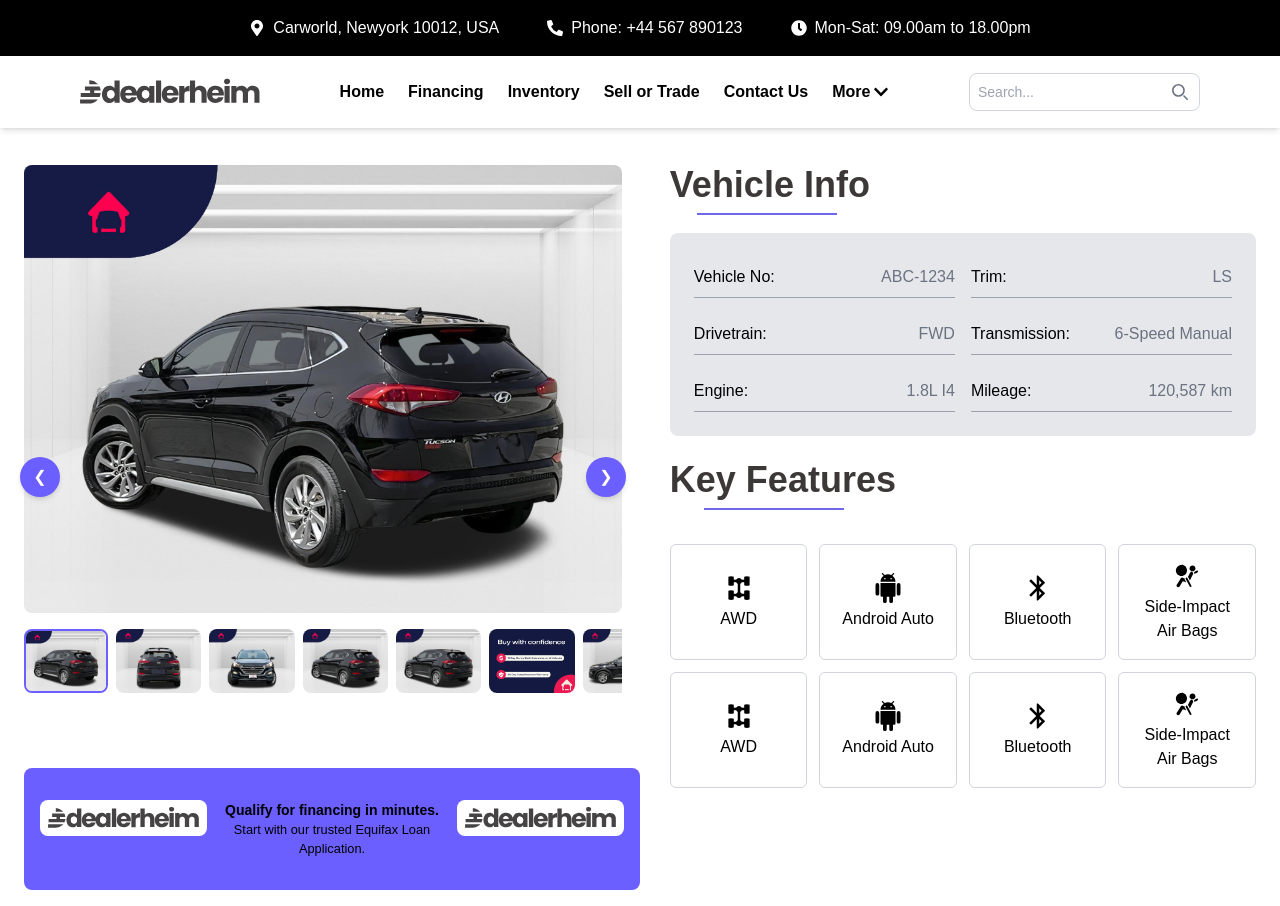
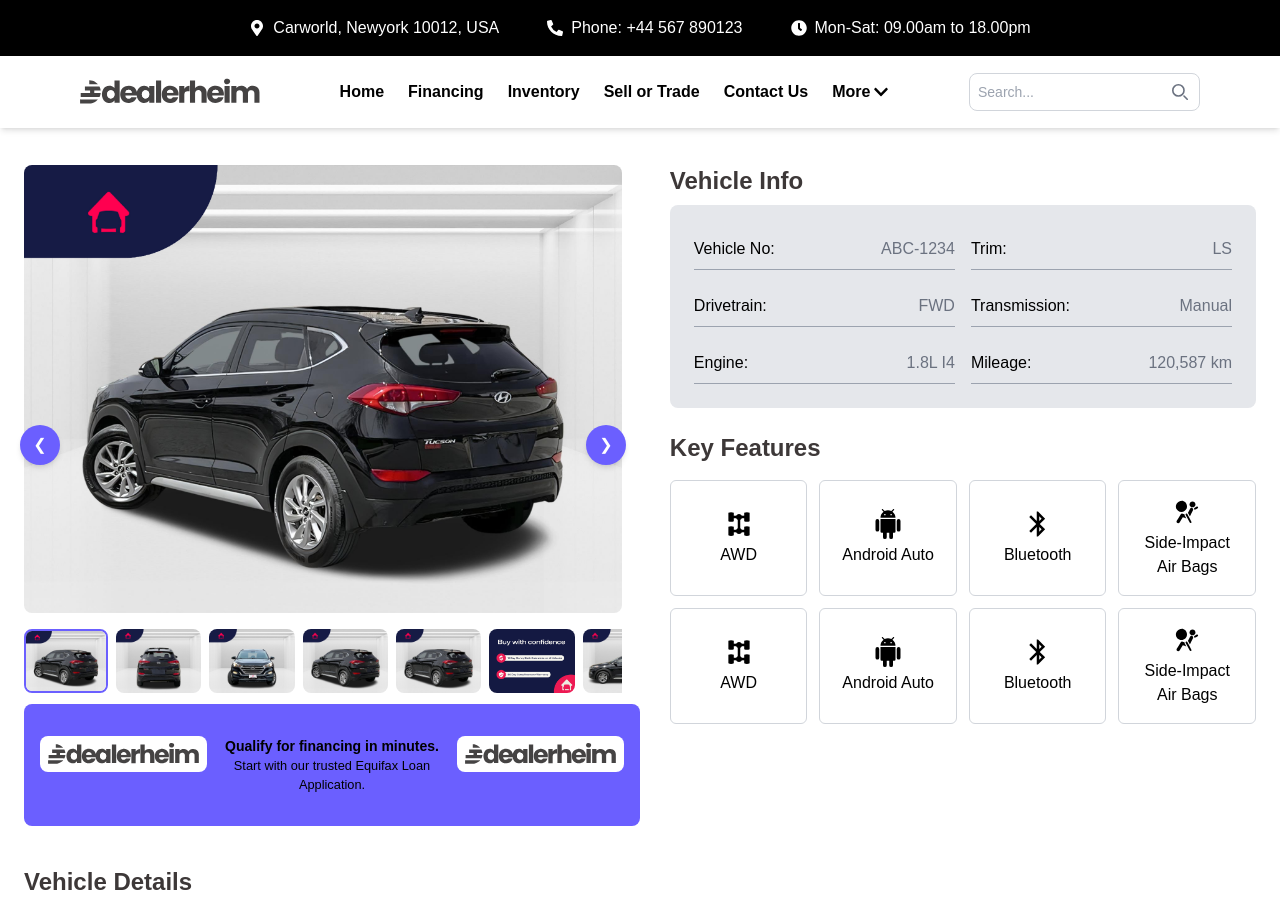
Before and after one commit to MuhammadAkil/delarheim, a Next.js app: page /vehicel-details in a window 1280 px wide. Shown: the top 906 px of the page. Built offline with nearby package versions, Linux system fonts and the light colour scheme.

Commit message:
update changes

```diff
--- a/src/app/financing/page.tsx
+++ b/src/app/financing/page.tsx
@@ -148,22 +148,33 @@ const form = () => {
 
 	return (
 		<>
-			<div className=" relative w-full flex flex-col items-center" style={{ minHeight: "10rem", overflow: "hidden" }}>
+			<div className="relative w-full flex flex-col justify-between items-center">
 				{/* Background Image */}
-				<Image src="/images/bg-image-faq.jpg" alt="Image Error" width={600} height={600} className="w-full opacity-25 h-[100svh] lg:h-auto object-cover opacity-75" style={{ maxHeight: "30rem" }} />
+				<Image src="/images/bg-image-faq.jpg" alt="Image Error" width={600} height={650} className="w-full opacity-25 h-[100svh] lg:h-auto object-cover opacity-75" style={{ maxHeight: "30rem" }} />
 
+				{/* Content Wrapper */}
+				<div className="absolute flex flex-col gap-9 md:gap-4 xl:gap-9 items-center w-[90%]">
 					{/* Heading */}
-				<div className="absolute top-3 lg:top-[12rem] left-1/2 transform -translate-x-1/2">
-					<h2 className="w-full text-white text-xl font-semibold lg:text-4xl text-center lg:-mt-32 text-shadow">
+					<div className="mt-5 lg:mt-12 text-center !w-[80%]">
+						<h2 className="text-white text-xl font-semibold lg:text-4xl text-shadow">
 							Get Financing result without <br className="hidden md:block" /> impacting your credit
 						</h2>
 					</div>
 
 					{/* Tabs Section */}
-				<div className="absolute backdrop-xl top-[11rem] left-1/2 transform -translate-x-1/2 bg-white/50 py-5 px-2 md:p-3 rounded-lg lg:rounded-[5px] shadow-md w-[90%] sm:w-[80%] md:w-[70%] lg:w-[auto] mt-4">
+					{/* <div className="backdrop-xl bg-white/50 py-5 px-2 md:p-3 rounded-lg lg:rounded-[5px] shadow-md mt-5 lg:mt-4 w-full sm:w-[80%] md:w-auto">
 						<div className="flex flex-wrap justify-center gap-3 md:space-x-4">
 							{["How it Works", "Car Payment Calculator", "Car Max Auto Finance"].map((label, index) => (
-							<button key={index} onClick={() => handleButtonClick(index)} className={`text-black w-[270px] lg:w-auto px-4 py-2 md:px-6 md:py-3 text-sm md:text-base transition duration-300 ${activeButton === index ? "bg-[#5950d0] text-white rounded-[5px]" : "shadow-lg border bg-gray-100 hover:bg-gray-200 rounded-[5px]"}`}>
+								<button key={index} onClick={() => handleButtonClick(index)} className={`text-black w-full md:w-[270px] lg:w-auto px-4 py-2 md:px-6 md:py-3 text-sm md:text-base transition duration-300 ${activeButton === index ? "bg-[#5950d0] text-white rounded-[5px]" : "shadow-lg border bg-gray-100 hover:bg-gray-200 rounded-[5px]"}`}>
+									{label}
+								</button>
+							))}
+						</div>
+					</div> */}
+					<div className="backdrop-xl bg-white/50 py-5 px-2 md:p-3 rounded-lg lg:rounded-[5px] shadow-md mt-5 lg:mt-4 w-full sm:w-[80%] md:w-auto">
+						<div className="flex flex-col lg:flex-row flex-wrap justify-center gap-3 md:space-x-4">
+							{["How it Works", "Car Payment Calculator", "Car Max Auto Finance"].map((label, index) => (
+								<button key={index} onClick={() => handleButtonClick(index)} className={`text-black w-full md:w-[270px] lg:w-auto px-4 py-2 md:px-6 md:py-3 text-sm md:text-base transition duration-300 ${activeButton === index ? "bg-[#5950d0] text-white rounded-[5px]" : "shadow-lg border bg-gray-100 hover:bg-gray-200 rounded-[5px]"}`}>
 									{label}
 								</button>
 							))}
@@ -171,19 +182,7 @@ const form = () => {
 					</div>
 
 					{/* Button Section */}
-				<div className="absolute top-[40rem] md:top-[19rem] left-1/2 min-w-[300px] transform -translate-x-1/2">
-					<div className="flex justify-center items-center flex-col gap-3">
-						<Link href={"/form"}>
-							<button className="text-white rounded-md px-8 py-2 mt-2 transition duration-300 md:text-2xl text-xl hover:bg-[#5950d0]/90 bg-[#5950d0]">Get Pre-Qualified</button>
-						</Link>
-					</div>
-				</div>
-
-				<div className="absolute top-[10rem] md:top-[12rem] left-1/2 transform -translate-x-1/2 p-4 md:w-auto text-white md:block hidden sm:hidden" style={{ display: "block", visibility: "hidden" }}>
-					<p className="text-xl sm:text-2xl md:text-4xl lg:text-5xl xl:text-6xl font-bold text-center">{currentHeading}</p>
-					<p className="text-xl sm:text-2xl md:text-4xl lg:text-5xl xl:text-6xl font-bold text-center">Impacting Your Credit.</p>
-
-					<div className="mt-6 text-center">
+					<div className="mt-5 lg:mt-6">
 						<Link href={"/form"}>
 							<button className="text-white rounded-md px-8 py-2 transition duration-300 md:text-2xl text-xl hover:bg-[#5950d0]/90 bg-[#5950d0]">Get Pre-Qualified</button>
 						</Link>
@@ -301,12 +300,9 @@ const form = () => {
 
 						<div className="space-y-2 lg:px-10 px-2">
 							<div className="relative inline-block text-center mb-7">
-								<h2 className="block w-full bg-gradient-to-b from-white to-white text-[#3d3838] bg-clip-text font-bold text-3xl sm:text-4xl">
-									Personalized results in minutes
-								</h2>
+								<h2 className="block w-full bg-gradient-to-b from-white to-white text-[#3d3838] bg-clip-text font-bold text-3xl sm:text-4xl">Personalized results in minutes</h2>
 								<span className="absolute left-1/2 bottom-[-10px] transform -translate-x-[65%] w-[140px] h-[2px] bg-[#6F68EC]"></span>
 							</div>
-
 
 							<p className="mb-6 text-1xl" style={{ color: "#053361" }}>
 								Lorem ipsum dolor sit amet, consectetur adipiscing elit. Vivamus lacinia odio vitae vestibulum. Sed ut perspiciatis unde omnis iste natus error sit voluptatem accusantium doloremque laudantium.
@@ -347,14 +343,10 @@ const form = () => {
 				)}
 
 				<div className="w-full px-4 sm:px-6 md:px-8 my-20">
-
 					<div className="relative inline-block text-center mb-7">
-						<h2 className="block w-full bg-gradient-to-b from-white to-white text-[#3d3838] bg-clip-text font-bold text-3xl sm:text-4xl">
-							Car Financing Tips & Tools
-						</h2>
+						<h2 className="block w-full bg-gradient-to-b from-white to-white text-[#3d3838] bg-clip-text font-bold text-3xl sm:text-4xl">Car Financing Tips & Tools</h2>
 						<span className="absolute left-1/2 bottom-[-10px] transform -translate-x-[50%] w-[140px] h-[2px] bg-[#6F68EC]"></span>
 					</div>
-
 
 					<div className="flex flex-wrap -mx-4">
 						<div className="w-full md:w-1/3 px-4 mb-6">
@@ -370,14 +362,10 @@ const form = () => {
 				</div>
 
 				<div className="flex justify-center mp-5 ">
-
 					<div className="relative inline-block text-center mb-7">
-						<h2 className="block w-full bg-gradient-to-b from-white to-white text-[#3d3838] bg-clip-text font-bold text-3xl sm:text-4xl">
-							Financing form's
-						</h2>
+						<h2 className="block w-full bg-gradient-to-b from-white to-white text-[#3d3838] bg-clip-text font-bold text-3xl sm:text-4xl">Financing form's</h2>
 						<span className="absolute left-1/2 bottom-[-10px] transform -translate-x-[65%] w-[140px] h-[2px] bg-[#6F68EC]"></span>
 					</div>
-
 				</div>
 				<div className="grid grid-cols-1 md:grid-cols-2 gap-4 mt-8 py-10 items-start">
 					<div className="flex justify-center items-center relative w-full mx-4 sm:mx-6 md:mx-8 lg:mx-10">
--- a/src/app/vehicel-details/page.tsx
+++ b/src/app/vehicel-details/page.tsx
@@ -14,7 +14,7 @@ const vehicleDetails = [
 	{ label: "Vehicle No", value: "ABC-1234" },
 	{ label: "Trim", value: "LS" },
 	{ label: "Drivetrain", value: "FWD" },
-	{ label: "Transmission", value: "6-Speed Manual" },
+	{ label: "Transmission", value: "Manual" },
 	{ label: "Engine", value: "1.8L I4" },
 	{ label: "Mileage", value: "120,587 km" },
 ];
@@ -107,7 +107,7 @@ export default function VehicleInfo() {
 		}
 	};
 	return (
-		<div className="max-w-screen-xl mx-auto lg:pt-10 pb-10 px-6">
+		<div className="max-w-screen-xl mx-auto pt-10 pb-10 px-6">
 			{/* Carousel and Vehicle Details Row */}
 			<div className="flex flex-col gap-9 md:flex-row">
 				{/* Carousel Section */}
@@ -136,13 +136,10 @@ export default function VehicleInfo() {
 				</div>
 
 				{/* Vehicle Details Section */}
-				<div className="w-full md:w-1/2 flex flex-col lg:ps-3">
-				<div className="relative inline-block mb-7">
-					<h2 className="block w-full bg-gradient-to-b from-white to-white text-[#3d3838] bg-clip-text font-bold text-3xl sm:text-4xl">
-						Vehicle Info
-					</h2>
-					<span className="absolute left-1/2 bottom-[-10px] transform -translate-x-[190%] w-[140px] h-[2px] bg-[#6F68EC]"></span>
-				</div>
+				<div className="w-full md:w-1/2 flex flex-col lg:ps-3 mt-11 lg:mt-0">
+					<div className="relative inline-block mb-2">
+						<h2 className="block w-ful text-[#3d3838] bg-clip-text font-semibold text-lg sm:text-2xl">Vehicle Info</h2>
+					</div>
 
 					<div className="grid grid-cols-2 gap-4 rounded-lg  bg-gray-200 p-6 ">
 						{vehicleDetails.map((detail, index) => (
@@ -155,12 +152,9 @@ export default function VehicleInfo() {
 
 					{/* Key Features Section */}
 					<div className="mt-6 flex flex-col space-y-4 md:1/2 flex-wrap">
-					<div className="relative inline-block mb-7">
-					<h2 className="block w-full bg-gradient-to-b from-white to-white text-[#3d3838] bg-clip-text font-bold text-3xl sm:text-4xl">
-						Key Features
-					</h2>
-					<span className="absolute left-1/2 bottom-[-10px] transform -translate-x-[185%] w-[140px] h-[2px] bg-[#6F68EC]"></span>
-				</div>
+						<div className="relative inline-block ">
+							<h2 className="block w-ful text-[#3d3838] bg-clip-text font-semibold text-lg sm:text-2xl">Key Features</h2>
+						</div>
 
 						<div className="grid grid-cols-2 lg:grid-cols-4 space-4 gap-3 size-full lg:size-auto">
 							{features.map((feature, index) => (
@@ -187,11 +181,8 @@ export default function VehicleInfo() {
 			</div>
 
 			<div className="w-full md:w-1/2 mt-10">
-				<div className="relative inline-block text-center mb-7">
-					<h2 className="block w-full bg-gradient-to-b from-white to-white text-[#3d3838] bg-clip-text font-bold text-3xl sm:text-4xl">
-						Vehicle Details
-					</h2>
-					<span className="absolute left-1/2 bottom-[-10px] transform -translate-x-[55%] w-[140px] h-[2px] bg-[#6F68EC]"></span>
+				<div className="relative inline-block text-center mb-2">
+					<h2 className="block w-ful text-[#3d3838] bg-clip-text font-semibold text-lg sm:text-2xl">Vehicle Details</h2>
 				</div>
 				<div className="space-y-1">
 					{AccordionData.map((item, index) => (
```
Lines whose indentation alone changed are shown as unchanged.
